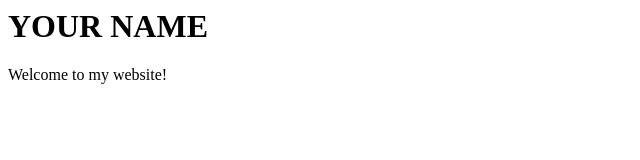
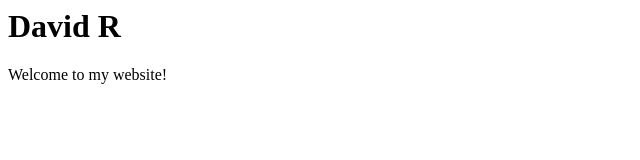
Before and after one commit to raganydavid/raganydavid.github.io, a plain HTML site: page index.html in a window 1280 px wide. Shown: the whole page, without its empty margins (0-640 px from the left). Drawn offline with Linux system fonts and the light colour scheme.

Commit message:
Update index.html

```diff
--- a/index.html
+++ b/index.html
@@ -1,7 +1,7 @@
 <html>
 
 <body>
-  <h1>YOUR NAME</h1>
+  <h1>David R</h1>
   <p>Welcome to my website!</p>
 </body>
 
```
